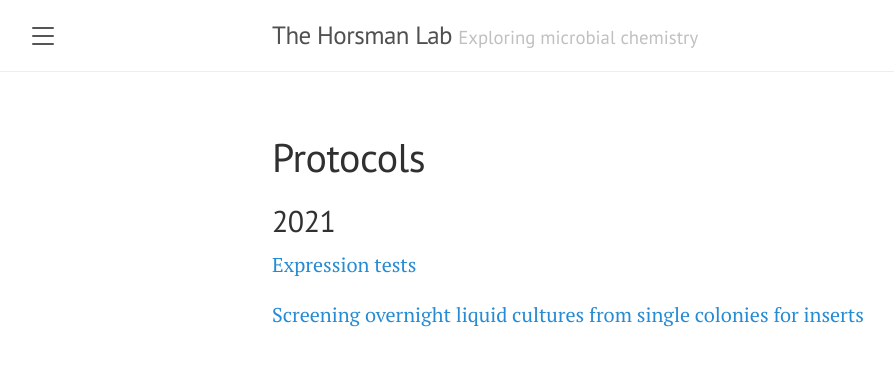
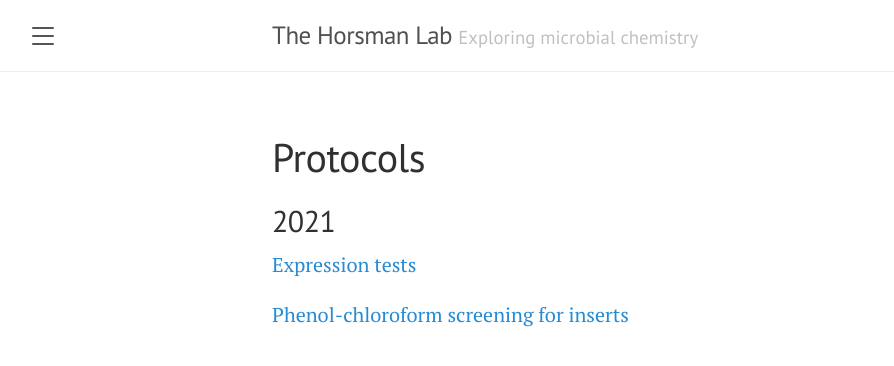
Before and after one commit to horsmanlab/horsmanlab.github.io, a Jekyll site: the page built from protocols.md, in a window 1280 px wide. Shown: the top 366 px of the page, without its empty margins (8-902 px from the left). Built offline with Jekyll 4.4.1, drawn with Linux system fonts in a browser that asks for light colours.

```diff
--- a/protocols.md
+++ b/protocols.md
@@ -8,4 +8,4 @@ title: Protocols
 
 [Expression tests](/Protocols/expression.md)<br/>
 
-[Screening overnight liquid cultures from single colonies for inserts](/Protocols/yihua.md)<br/>
+[Phenol-chloroform screening for inserts](/Protocols/yihua.md)<br/>
```
